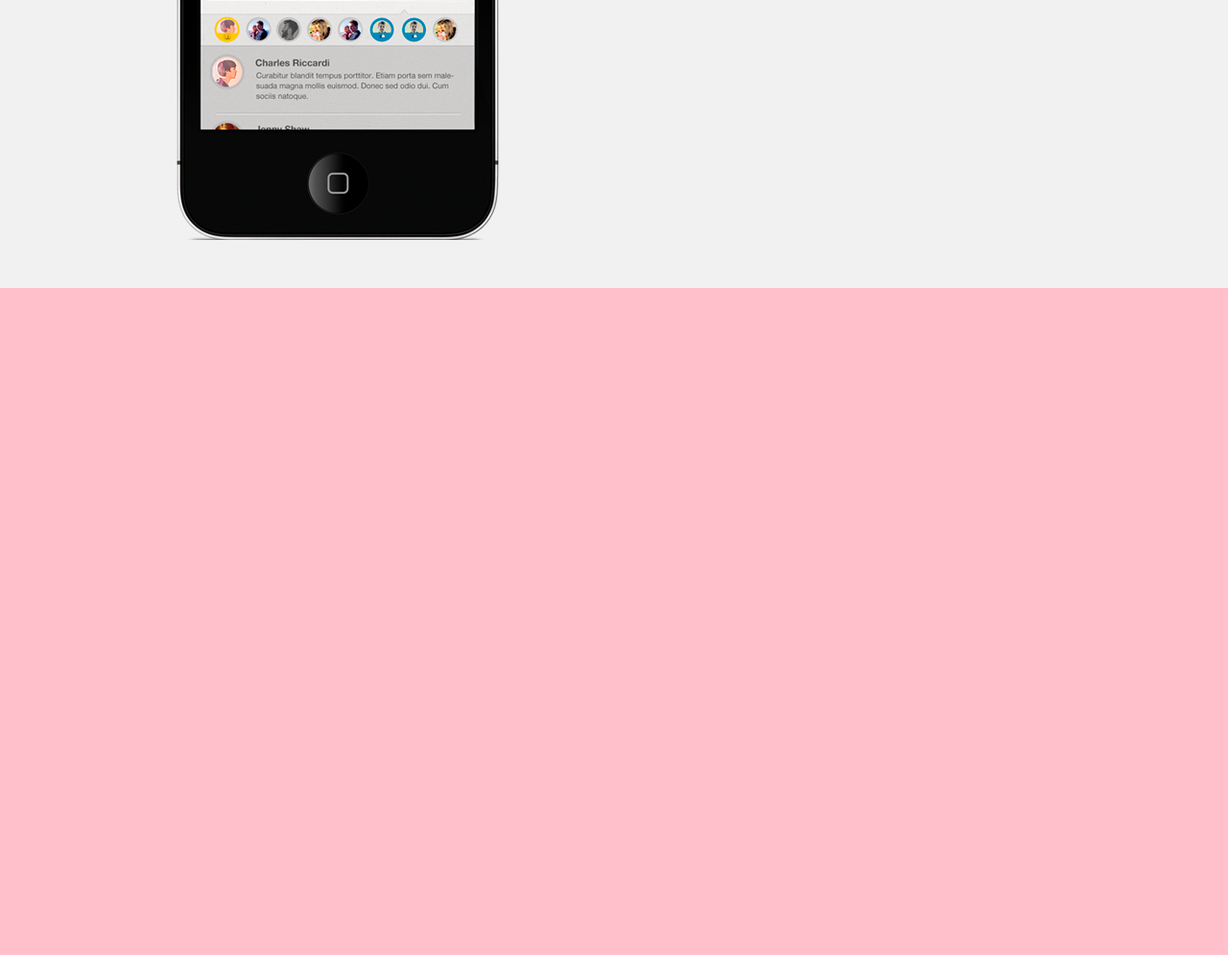
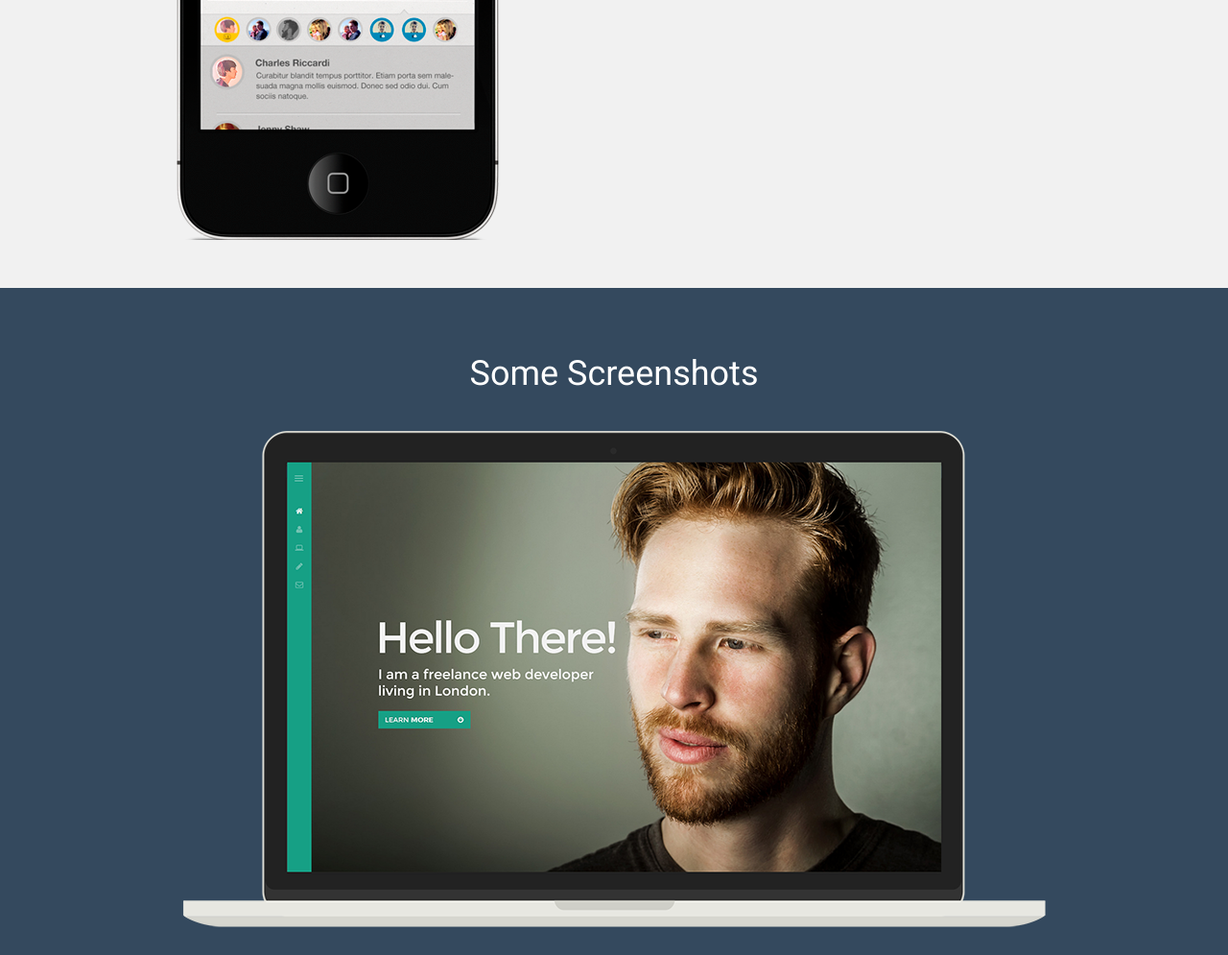
Before and after one commit to ValenMiranda/responsive-pratt, a plain HTML site: page index.html in a window 1280 px wide. Shown: the part 1497-2492 px from the top of the page at 96% size. Before the commit the page ends 1797 px from the top, so only its background shows below. Drawn offline with nearby package versions, Linux system fonts and the light colour scheme.

Commit message:
seccion cuatro, some screenshots

```diff
--- a/index.html
+++ b/index.html
@@ -97,6 +97,12 @@
 	    	</div>
 		</div>
 	</section>
+	<section class="screenshots container">
+  	<div class="page-header">
+  		<h1>Some Screenshots</h1>
+  		<img src="assets/img/item-01.png" alt="pantalla" class="img-responsive">
+	</div>
+    </section>
 
 	<script src="assets/js/main.js"></script>
 </body>
```
Also changed, not shown: assets/css/style.css (line endings or trailing spaces).
